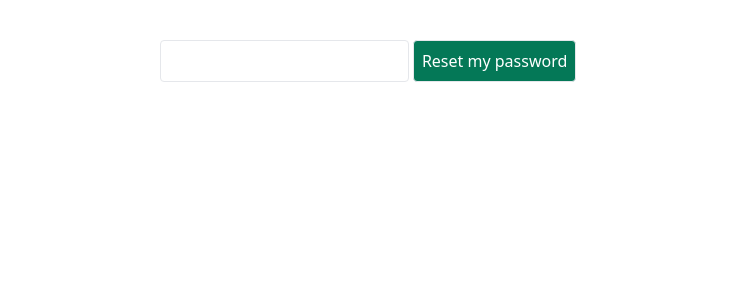
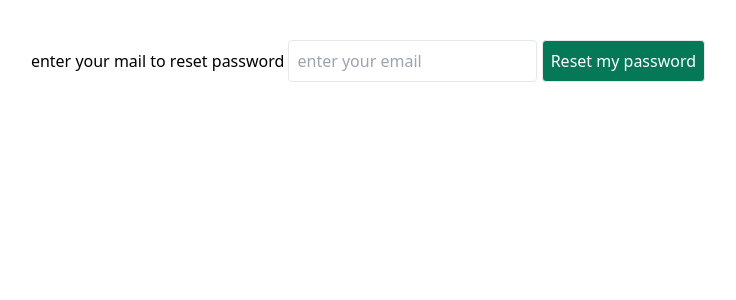
Before and after one commit to Aniangelsuperbat1/bookstore, a Django app: page /password_reset/ in a window 1280 px wide. Shown: the part 56-356 px from the top of the page, without its empty margins (272-1008 px from the left). Run offline with Django 3.2, Linux system fonts and the light colour scheme.

Commit message:
added label for email

```diff
--- a/templates/registration/password_reset_form.html
+++ b/templates/registration/password_reset_form.html
@@ -2,7 +2,10 @@
 
 {%block content%}
 <form action="" method="post">
-  <input type="email" name="email" class="border rounded p-2" />
+    <label for="email">
+        enter your mail to reset password
+    </label>
+  <input type="email" name="email" class="border rounded p-2" placeholder="enter your email"/>
   <input
     type="submit"
     value="Reset my password"
```
